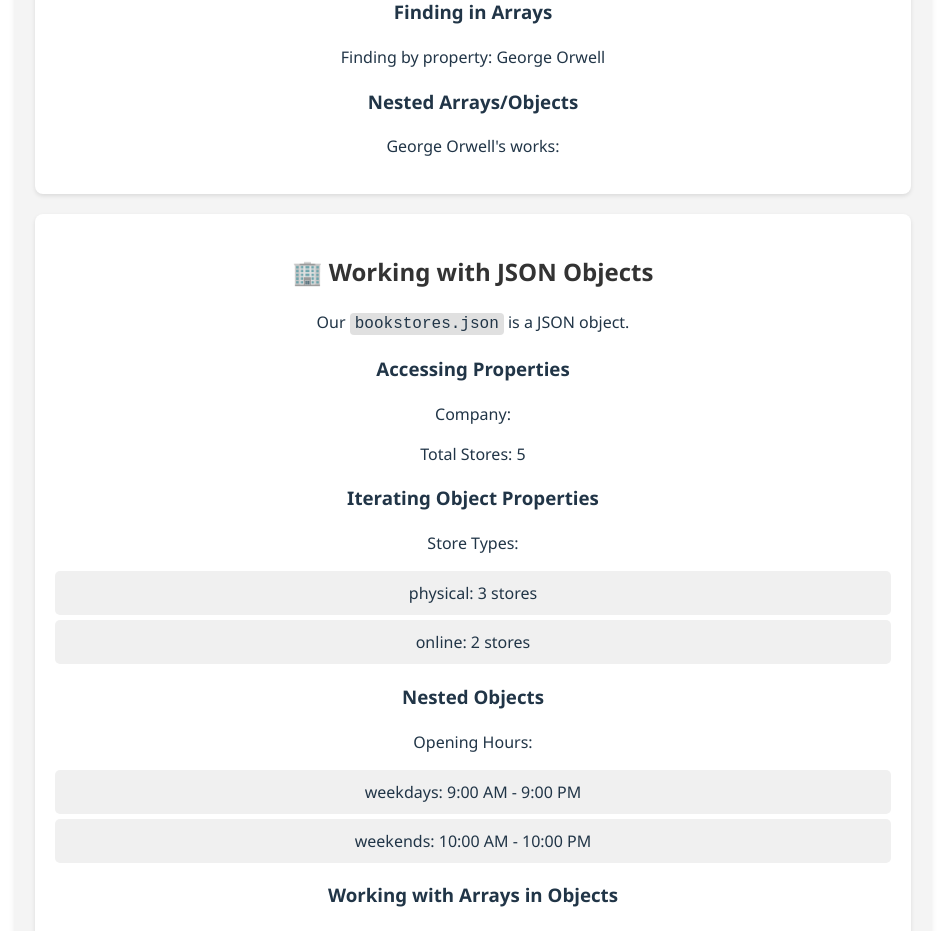
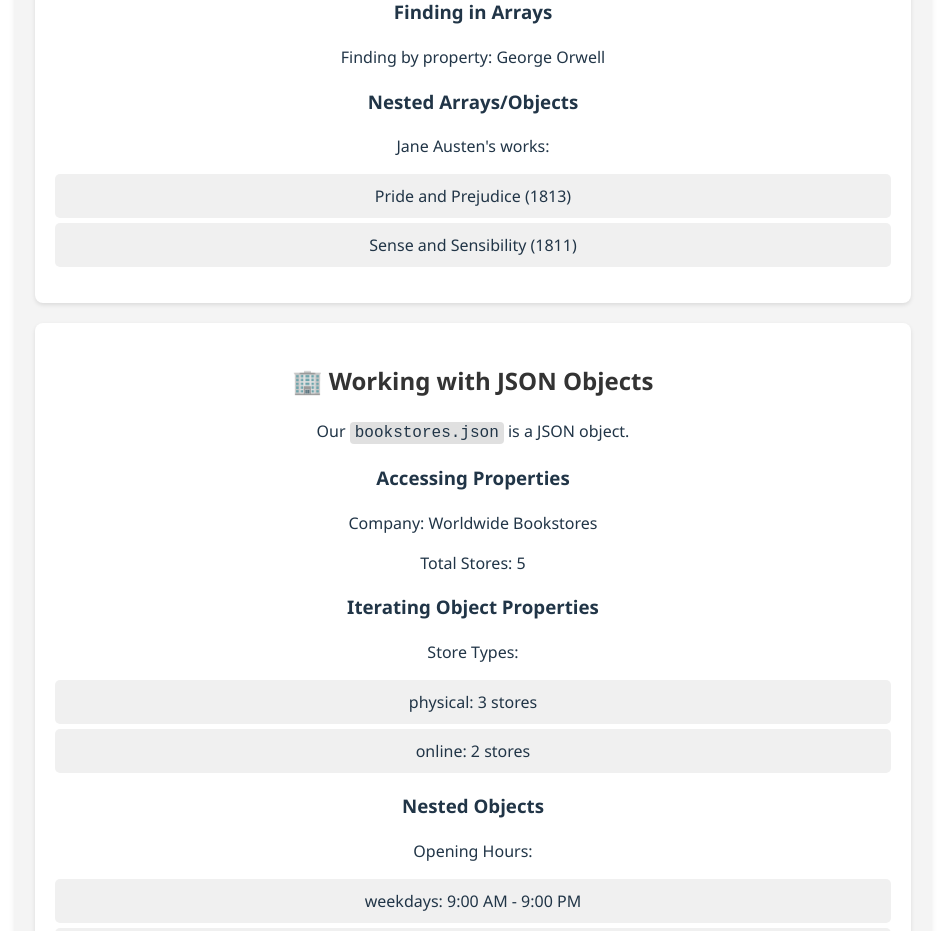
Before and after one commit to dawsonlulucoco/hwang-library, a Vue app: page / in a window 1280 px wide. Shown: the part 1120-2051 px from the top of the page, without its empty margins (167-1112 px from the left). Built offline with nearby package versions, Linux system fonts and the light colour scheme.

Commit message:
Update JSON lab features and bindings

```diff
--- a/src/components/JSON.vue
+++ b/src/components/JSON.vue
@@ -42,8 +42,8 @@
       <!-- Activity 9: Render a list of Austen's works. Hint: Use the v-for directive to iterate through the array of authors that you have filtered out. -->
       <!-- TODO: CODE TO RENDER LIST OF AUSTEN'S WORKS HERE -->
       <ul>
-        <li v-for="(work, index) in austen?.works" :key="index">
-          {{ work }}
+        <li v-for="(work, index) in austen?.famousWorks" :key="index">
+          {{ work.title }} ({{ work.year }})
         </li>
       </ul>
     </section>
@@ -57,7 +57,7 @@
         Company:
         <!-- Activity 9a: Get the company name from the bookstores object. -->
         <!-- TODO: CODE TO GET COMPANY NAME HERE -->
-        {{ bookstores.company }}
+        {{ bookstores.name }}
       </p>
 
       <p>
@@ -157,7 +157,7 @@ const orwell = computed(() => {
 // Activity 5: Find author by ID
 const austen = computed(() => {
   // TODO: CODE TO FIND AUTHOR BY ID HERE
-  return authors.find((author) => author.id === 2)
+  return authors.find((author) => author.id === 1)
 })
 </script>
 
```
